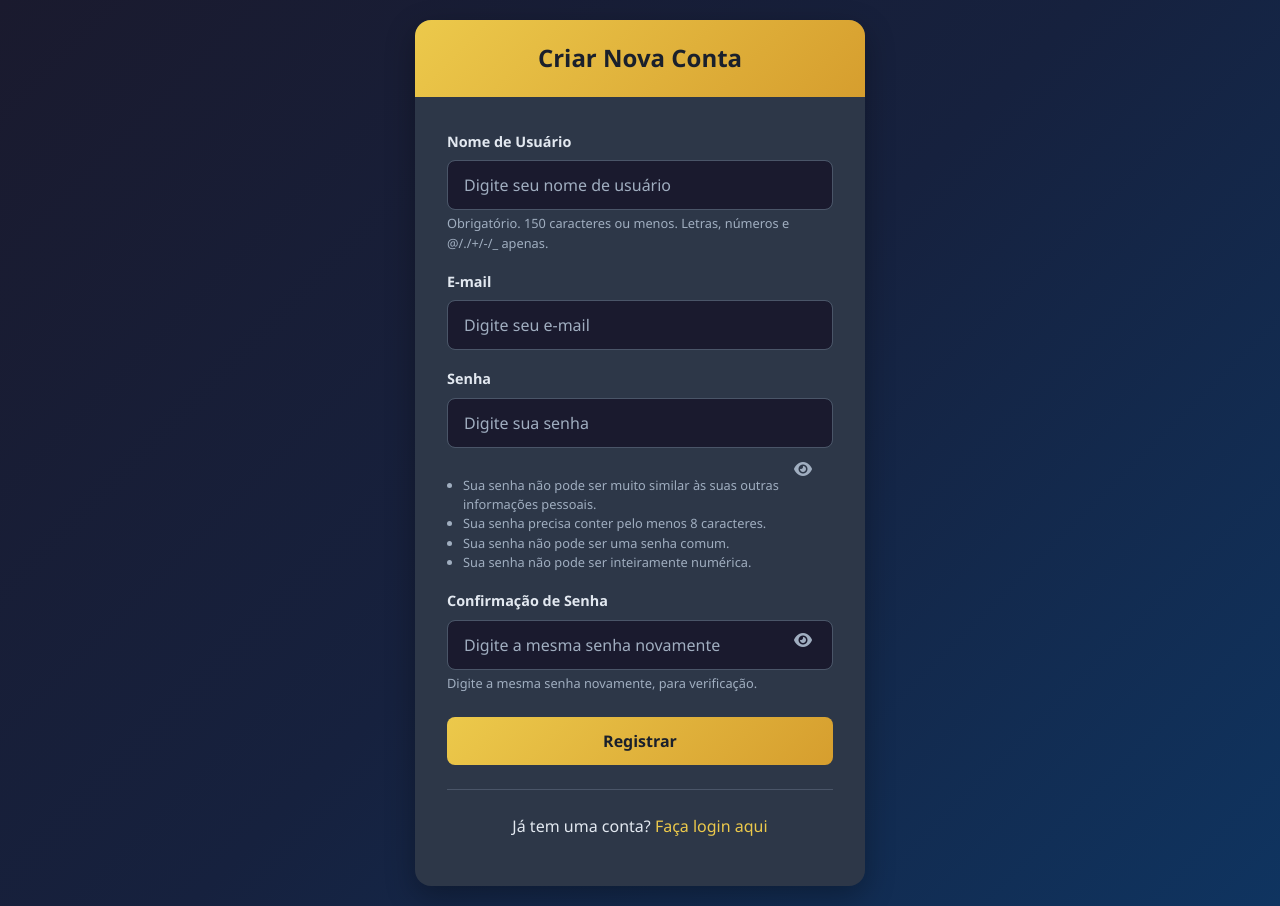
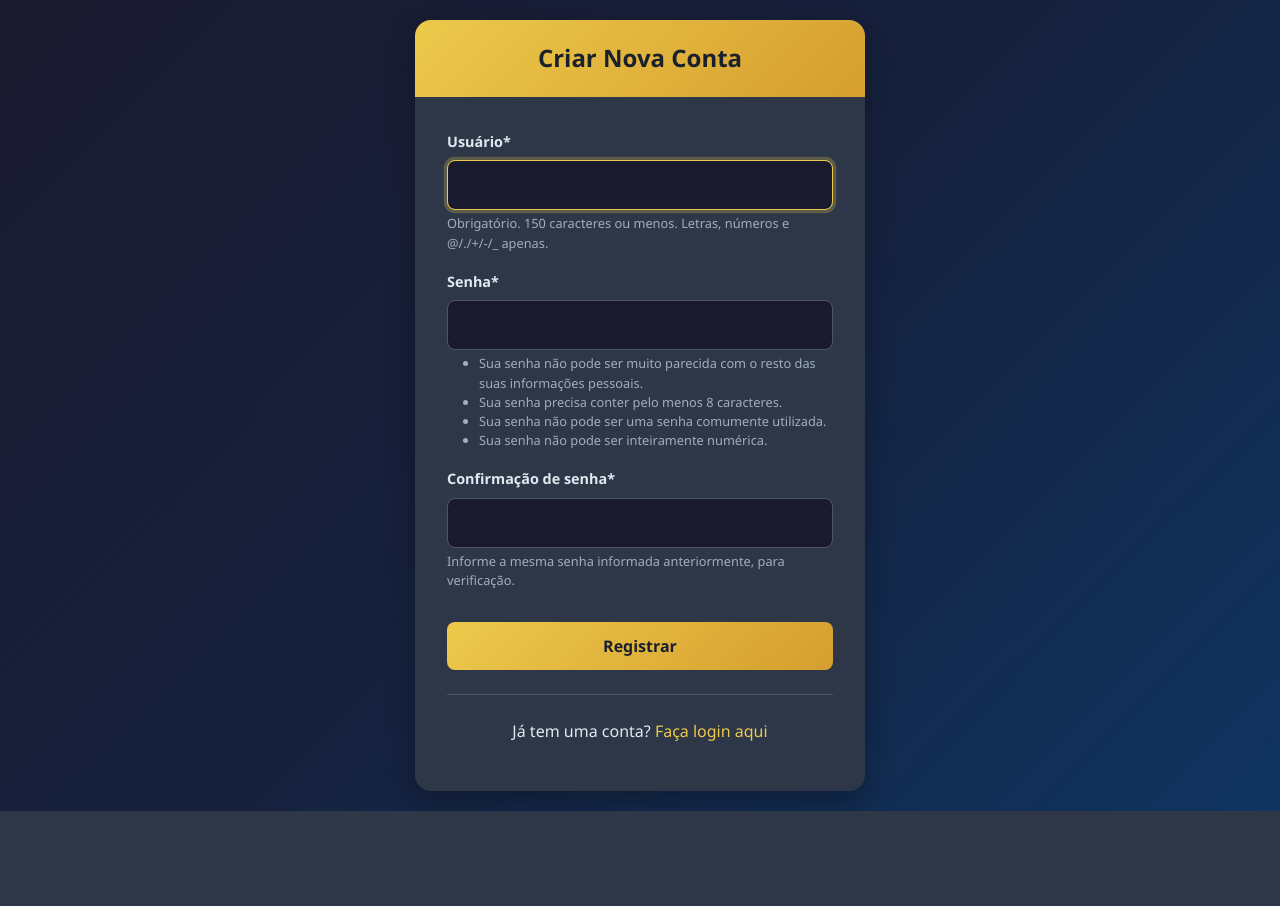
Before and after one commit to Kathelyn08/ppads-soe-project, a Django app: page /estudos/registro/ in a window 1280 px wide. After the commit the page ends 811 px from the top, so only its background shows below. Run offline with Django 5.2, Linux system fonts and the light colour scheme; some libraries are stand-ins or nearby versions.

Commit message:
correção do cadastro de usuário

```diff
--- a/estudos/templates/conta/registro.html
+++ b/estudos/templates/conta/registro.html
@@ -1,3 +1,4 @@
+{% load crispy_forms_tags %}
 <!DOCTYPE html>
 <html lang="pt-BR">
 <head>
@@ -176,51 +177,11 @@
                 <h4>Criar Nova Conta</h4>
             </div>
             <div class="auth-body">
-                <div id="message-container">
-                    <!-- Mensagens serão inseridas aqui via JavaScript -->
-                </div>
-
-                <form id="register-form">
-                    <div class="mb-3">
-                        <label for="username" class="form-label">Nome de Usuário</label>
-                        <input type="text" class="form-control" id="username" name="username" placeholder="Digite seu nome de usuário" required>
-                        <div class="form-text">Obrigatório. 150 caracteres ou menos. Letras, números e @/./+/-/_ apenas.</div>
-                    </div>
-
-                    <div class="mb-3">
-                        <label for="email" class="form-label">E-mail</label>
-                        <input type="email" class="form-control" id="email" name="email" placeholder="Digite seu e-mail" required>
-                    </div>
-
-                    <div class="mb-3 password-input-group">
-                        <label for="password1" class="form-label">Senha</label>
-                        <input type="password" class="form-control" id="password1" name="password1" placeholder="Digite sua senha" required>
-                        <button type="button" class="password-toggle" onclick="togglePassword('password1')">
-                            <i class="fas fa-eye"></i>
-                        </button>
-                        <br>
-                        <div class="form-text">
-                            <ul class="mb-0 ps-3">
-                                <li>Sua senha não pode ser muito similar às suas outras informações pessoais.</li>
-                                <li>Sua senha precisa conter pelo menos 8 caracteres.</li>
-                                <li>Sua senha não pode ser uma senha comum.</li>
-                                <li>Sua senha não pode ser inteiramente numérica.</li>
-                            </ul>
-                        </div>
-                    </div>
-
-                    <div class="mb-4 password-input-group">
-                        <label for="password2" class="form-label">Confirmação de Senha</label>
-                        <input type="password" class="form-control" id="password2" name="password2" placeholder="Digite a mesma senha novamente" required>
-                        <button type="button" class="password-toggle" onclick="togglePassword('password2')">
-                            <i class="fas fa-eye"></i>
-                        </button>
-                        <div class="form-text">Digite a mesma senha novamente, para verificação.</div>
-                    </div>
-
-                    <button type="submit" class="btn btn-gold">Registrar</button>
+                <form method="post">
+                    {{ form|crispy }}
+                    {% csrf_token %}
+                    <button type="submit" class="btn btn-gold mt-3">Registrar</button>
                 </form>
-
                 <div class="auth-footer">
                     <p>Já tem uma conta? <a href="{% url 'login' %}">Faça login aqui</a></p>
                 </div>
@@ -230,35 +191,6 @@
 
     <script src="https://cdn.jsdelivr.net/npm/bootstrap@5.3.0-alpha1/dist/js/bootstrap.bundle.min.js"></script>
     <script>
-        // Simulação de mensagens (substituir pela lógica real do Django)
-        function showMessage(type, text) {
-            const messageContainer = document.getElementById('message-container');
-            const alertDiv = document.createElement('div');
-            alertDiv.className = `alert alert-${type} alert-dismissible fade show`;
-            alertDiv.innerHTML = `
-                ${text}
-                <button type="button" class="btn-close" data-bs-dismiss="alert" aria-label="Close"></button>
-            `;
-            messageContainer.appendChild(alertDiv);
-
-            // Remover automaticamente após 5 segundos
-            setTimeout(() => {
-                if (alertDiv.parentNode) {
-                    alertDiv.remove();
-                }
-            }, 5000);
-        }
-
-        // Exemplo de mensagens (remover em produção)
-        document.addEventListener('DOMContentLoaded', function() {
-            // Simular uma mensagem de sucesso
-            // showMessage('success', 'Conta criada com sucesso! Verifique seu e-mail para ativar sua conta.');
-
-            // Simular uma mensagem de erro
-            // showMessage('danger', 'Erro ao criar conta. Tente novamente.');
-        });
-
-        // Alternar visibilidade da senha
         function togglePassword(fieldId) {
             const passwordField = document.getElementById(fieldId);
             const toggleIcon = passwordField.nextElementSibling.querySelector('i');
@@ -273,25 +205,6 @@
                 toggleIcon.classList.add('fa-eye');
             }
         }
-
-        // Validação do formulário
-        document.getElementById('register-form').addEventListener('submit', function(e) {
-            e.preventDefault();
-
-            const password1 = document.getElementById('password1').value;
-            const password2 = document.getElementById('password2').value;
-
-            if (password1 !== password2) {
-                showMessage('danger', 'As senhas não coincidem. Por favor, verifique e tente novamente.');
-                return;
-            }
-
-            // Simulação de registro bem-sucedido
-            showMessage('success', 'Conta criada com sucesso! Verifique seu e-mail para ativar sua conta.');
-
-            // Em um ambiente real, aqui você enviaria os dados para o servidor
-            // e redirecionaria o usuário após o registro bem-sucedido
-        });
     </script>
 </body>
 </html>
--- a/estudos/views/registro.py
+++ b/estudos/views/registro.py
@@ -15,7 +15,7 @@
             login(request, user)
             messages.success(request, f'Conta criada com sucesso para {username}!')
 
-            return redirect('dashboard.html')
+            return redirect('/estudos/dashboard')
     else:
         form = UserCreationForm()
 
--- a/pyproject.toml
+++ b/pyproject.toml
@@ -5,5 +5,8 @@
 readme = "README.md"
 requires-python = ">=3.13"
 dependencies = [
+    "crispy-bootstrap5>=2025.6",
     "django>=5.2.6",
+    "django-crispy-forms>=2.4",
+    "djangorestframework>=3.16.1",
 ]
```
Also changed, not shown: main/settings.py (+4 -11 lines), 1 other file.
